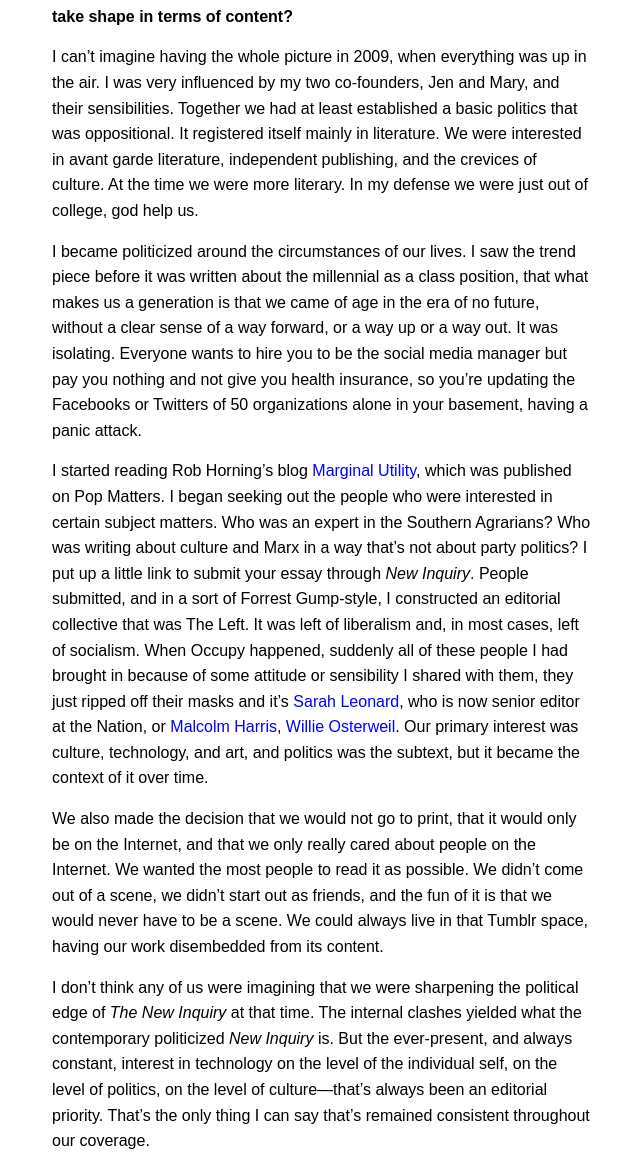
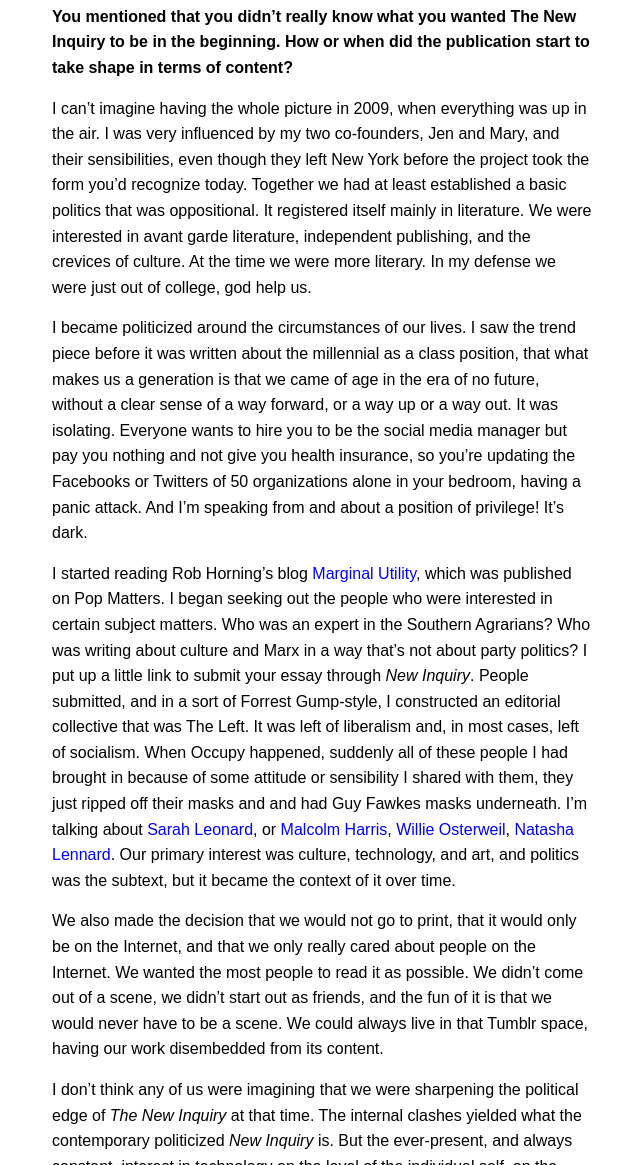
Before and after one commit to aredotna/building, a Jekyll site: the page built from _posts/2017-10-02-rachel-rosenfelt.markdown, in a window 1280 px wide and 1400 px high, scrolled down 4855 px, cut to the strip 212-1377 px from the top of the window. Shown: the whole strip, without its empty margins (318-958 px from the left). Built offline with Jekyll 4.4.1, drawn with Linux system fonts in a browser that asks for light colours; some of the changed text lies outside the part shown.

Commit message:
Rachel edits

```diff
--- a/_posts/2017-09-25-rachel-rosenfelt.markdown
+++ b/_posts/2017-10-02-rachel-rosenfelt.markdown
@@ -10,7 +10,7 @@
 author: "Meg Miller"
 ---
 
-Rachel Rosenfelt is a co-publisher of [_The New Inquiry_](https://thenewinquiry.com), the creative director for Verso Books, and associate director of the department of Creative Publishing and Critical Journalism at The New School in New York. She founded The New Inquiry in 2009, along with friends Mary Borkowski and Jennifer Bernstein, and grew it into the thoughtful, critical, often provocative publication it’s now known as. Many of the most interesting and influential writers working today have appeared on the magazine’s masthead early on in their careers. Rachel credits the recession for her own politicization, and many of the perennial themes and the oppositional attitude of the magazine seem to be tied inextricably to its formative years, pre- and post- Occupy Wall Street. In a year when topics like anti-fascism and anti-racism are headlining basically all major publications, _The New Inquiry_’s near decade of critical essays and reportage in that vein feel as fresh as ever.
+Rachel Rosenfelt is a co-publisher of [_The New Inquiry_](https://thenewinquiry.com), the creative director for Verso Books, and associate director of the department of Creative Publishing and Critical Journalism at The New School in New York, and 2017-2018 member of NEW INC. She founded The New Inquiry in 2009, along with friends Mary Borkowski and Jennifer Bernstein, and grew it into the thoughtful, critical, often provocative publication it’s now known as. Many of the most interesting and influential writers working today have appeared on the magazine’s masthead early on in their careers. Rachel credits the recession for her own politicization, and many of the perennial themes and the oppositional attitude of the magazine seem to be tied inextricably to its formative years, pre- and post- Occupy Wall Street. In a year when topics like anti-fascism and anti-racism are headlining basically all major publications, _The New Inquiry_’s near decade of critical essays and reportage in that vein feel as fresh as ever.
 
 The New Inquiry has always been based on the web, and Rachel and the magazine’s editorial board are continuously experimenting with what it means to be a digital publication. In April, the magazine published a machine-learning tool called the [White Collar Crime Risk Zones](https://thenewinquiry.com/white-collar-crime-risk-zones/), built by Sam Lavigne, Brian Clifton, and [New Inquiry co-publisher Francis Tseng](https://www.are.na/blog/case%20study/2017/04/11/propaganda-of-the-meme.html), which seemed to me to indicate a new phase, and new level maturation, of that endeavor. I asked Rachel if she’d be game to talk about where The New Inquiry is now and where it’s going. Over the phone late last week she was warm and intelligent, and equally animated when recounting the publication’s decentralized beginnings as she was articulating its constant evolution and way forward.
 
@@ -24,7 +24,7 @@
 
 No I think you’re right. The New Inquiry started just as an accident with friends of mine, Mary Borkowski and Jennifer Bernstein, who I knew from college. What New Inquiry ended up becoming was very different from what we had in mind. At the time we had a lot of unstructured intellectual energy and a sense of urgency about intervening ideas, but it was less clear then what we were feeling urgent about. In retrospect, it was student debt and the atrophy in journalism and publishing, alongside the inability of the university system to structure the talent it was producing.
 
-I had blogged pretty prolifically in college. There was a community of different blogs, which was pretty small scale in the scheme of things, but those were the people I thought were doing the most interesting writing. We thought, what if we could get the people on the Internet that we didn’t know, but who were similarly unstructured, to write under the same thing? And we’ll call it something that sounds real, like _The New Inquiry_, and we’ll just see what happens. But when something doesn’t exist, you have to cross this ocean between it not existing and it being something people are willing to donate their time to. You want them to see what you see, and feel what you feel. When you’ve got nothing—no funding, not even clear idea of what it is—it’s not easy to get people to contribute their labor and energy to help build something.
+I had blogged pretty prolifically in college. There was a community of different blogs, which was pretty small scale in the scheme of things, but those were the people I thought were doing the most interesting writing. I thought, what if we could get the people on the Internet that we didn’t know, but who were similarly unstructured, to write under the same thing? And we’ll call it something that sounds real, like _The New Inquiry_, and we’ll just see what happens. But when something doesn’t exist, you have to cross this ocean between it not existing and it being something people are willing to donate their time to. You want them to see what you see, and feel what you feel. When you’ve got nothing—no funding, not even clear idea of what it is—it’s not easy to get people to contribute their labor and energy to help build something.
 
 After failed attempts at trying to get something started on a Wordpress and other things, I noticed that the people I wanted to work with all had Tumblrs, and they were updating them all the time. Tumblr was a new and primarily visual medium then, and I just thought, I’m not going to pull teeth here, I’m going to go where they are. I thought, well _The New Inquiry_ is a Tumblr then, whatever—if this is a medium that feels natural to people, who am I to question it?
 
@@ -34,17 +34,17 @@
 
 **That sense of collectivity feels inherent to what The New Inquiry became. Did you also find you were getting contributors through Tumblr?**
 
-I don’t know. I think probably, but in a way that I can’t track. But the kinds of cultures that emerged on Tumblr, the youth-oriented, female, often people of color—the kind of Tumblr Brat, that’s my ideal reader. I love this notion, even though we’re not really active on Tumblr anymore, that there is kind of this cacophony of insane teenage girls that are in the DNA of this project.
+I don’t know. I think probably, but in a way that I can’t track. But the kinds of cultures that emerged on Tumblr, the youth-oriented, female, diverse, experimental communities—the kind of Teenage Tumblr Thug, that’s my ideal reader. I love this notion, even though we’re not really active on Tumblr anymore, that there is kind of this batshit cacophony of teenage girls that are in the DNA of this project.
 
 <iframe class="arena-iframe" width="100%" height="2090" src="https://www.are.na/rachel-rosenfelt/affect-theory-cybernetics-staging/embed"></iframe>
 
 **You mentioned that you didn’t really know what you wanted The New Inquiry to be in the beginning. How or when did the publication start to take shape in terms of content?**
 
-I can’t imagine having the whole picture in 2009, when everything was up in the air. I was very influenced by my two co-founders, Jen and Mary, and their sensibilities. Together we had at least established a basic politics that was oppositional. It registered itself mainly in literature. We were interested in avant garde literature, independent publishing, and the crevices of culture. At the time we were more literary. In my defense we were just out of college, god help us.
+I can’t imagine having the whole picture in 2009, when everything was up in the air. I was very influenced by my two co-founders, Jen and Mary, and their sensibilities, even though they left New York before the project took the form you'd recognize today. Together we had at least established a basic politics that was oppositional. It registered itself mainly in literature. We were interested in avant garde literature, independent publishing, and the crevices of culture. At the time we were more literary. In my defense we were just out of college, god help us.
 
-I became politicized around the circumstances of our lives. I saw the trend piece before it was written about the millennial as a class position, that what makes us a generation is that we came of age in the era of no future, without a clear sense of a way forward, or a way up or a way out. It was isolating. Everyone wants to hire you to be the social media manager but pay you nothing and not give you health insurance, so you’re updating the Facebooks or Twitters of 50 organizations alone in your basement, having a panic attack.
+I became politicized around the circumstances of our lives. I saw the trend piece before it was written about the millennial as a class position, that what makes us a generation is that we came of age in the era of no future, without a clear sense of a way forward, or a way up or a way out. It was isolating. Everyone wants to hire you to be the social media manager but pay you nothing and not give you health insurance, so you’re updating the Facebooks or Twitters of 50 organizations alone in your bedroom, having a panic attack. And I'm speaking from and about a position of privilege! It's dark.
 
-I started reading Rob Horning’s blog [Marginal Utility](http://www.popmatters.com/archive/column/section/marginal-utility/), which was published on Pop Matters. I began seeking out the people who were interested in certain subject matters. Who was an expert in the Southern Agrarians? Who was writing about culture and Marx in a way that’s not about party politics? I put up a little link to submit your essay through _New Inquiry_. People submitted, and in a sort of Forrest Gump-style, I constructed an editorial collective that was The Left. It was left of liberalism and, in most cases, left of socialism. When Occupy happened, suddenly all of these people I had brought in because of some attitude or sensibility I shared with them, they just ripped off their masks and it’s [Sarah Leonard](https://twitter.com/sarahrlnrd), who is now senior editor at the Nation, or [Malcolm Harris](https://twitter.com/BigMeanInternet), [Willie Osterweil](https://thenewinquiry.com/author/willie-osterweil/). Our primary interest was culture, technology, and art, and politics was the subtext, but it became the context of it over time.
+I started reading Rob Horning’s blog [Marginal Utility](http://www.popmatters.com/archive/column/section/marginal-utility/), which was published on Pop Matters. I began seeking out the people who were interested in certain subject matters. Who was an expert in the Southern Agrarians? Who was writing about culture and Marx in a way that’s not about party politics? I put up a little link to submit your essay through _New Inquiry_. People submitted, and in a sort of Forrest Gump-style, I constructed an editorial collective that was The Left. It was left of liberalism and, in most cases, left of socialism. When Occupy happened, suddenly all of these people I had brought in because of some attitude or sensibility I shared with them, they just ripped off their masks and and had Guy Fawkes masks underneath. I'm talking about [Sarah Leonard](https://twitter.com/sarahrlnrd), or [Malcolm Harris](https://twitter.com/BigMeanInternet), [Willie Osterweil](https://thenewinquiry.com/author/willie-osterweil/), [Natasha Lennard](https://twitter.com/natashalennard). Our primary interest was culture, technology, and art, and politics was the subtext, but it became the context of it over time.
 
 We also made the decision that we would not go to print, that it would only be on the Internet, and that we only really cared about people on the Internet. We wanted the most people to read it as possible. We didn’t come out of a scene, we didn’t start out as friends, and the fun of it is that we would never have to be a scene. We could always live in that Tumblr space, having our work disembedded from its content.
 
@@ -70,11 +70,11 @@
 
 ![](https://d2w9rnfcy7mm78.cloudfront.net/1289231/original_b78ac546b64276bd7ca87a39946e1601.gif)
 
-**Francis came on in April, and The New Inquiry also recently received a grant from the Brown Institute at Columbia to work on what you’re calling “rhetorical software.” The first example of that is the [White Collar Crime Risk Zones](https://thenewinquiry.com/white-collar-crime-risk-zones/), a tool that uses machine learning to predict where financial crimes will happen across the U.S. How have you been thinking about the magazine differently recently, and how have you been thinking about how it will exist into the future?**
+**Francis came on in December of 2016 and the following spring _The New Inquiry_ received a grant from the Brown Institute at Columbia to work on what you’re calling “rhetorical technology.” The first example of that is the [White Collar Crime Risk Zones](https://thenewinquiry.com/white-collar-crime-risk-zones/), a tool that uses machine learning to predict where financial crimes will happen across the U.S. How have you been thinking about the magazine differently recently, and how have you been thinking about how it will exist into the future?**
 
-The White Collar Crime Risk Zone launched as a part of the [Abolish](https://thenewinquiry.com/magazine/abolish/) issue, and it’s an indication of an expanded imagination of what a magazine can be. I see the White Collar Crime Risk Zone app as what a political cartoon used to be, when the form was at its height. Which would be like when cartoonist [Thomas Nast brought down Tammony Hall](https://blog.mcny.org/2013/09/24/thomas-nast-takes-down-tammany-a-cartoonists-crusade-against-a-political-boss/) in 19th century New York. That was when political cartoons were really powerful, and we see “rhetorical software” as not unlike that. The challenge of imagining new forms that are in the service of our critical project is one of the more exciting frontiers that we are moving into.
+The White Collar Crime Risk Zone concept came from Brian Clifton, who teamed up with Sam and Francis to launch it as a part of the [Abolish](https://thenewinquiry.com/magazine/abolish/) issue, and it’s an indication of an expanded imagination of what a magazine can be. I see the White Collar Crime Risk Zone app as what a political cartoon used to be, when the form was at its height. Which would be like when cartoonist [Thomas Nast brought down Tammony Hall](https://blog.mcny.org/2013/09/24/thomas-nast-takes-down-tammany-a-cartoonists-crusade-against-a-political-boss/) in 19th century New York. That was when political cartoons were really powerful, and we see “rhetorical technology” as not unlike that. The challenge of imagining new forms that are in the service of our critical project is one of the more exciting frontiers that we are moving into.
 
-[Ava Kofman](https://thenewinquiry.com/author/ava-kofman/), the current editor-in-chief, has a very strong editorial vision. Her first issue was the [Violence](https://thenewinquiry.com/editors-note-vol-56-violence/) issue, which came out in November of last year. You can also look at what was published in the aftermath of the election to see _The New Inquiry’s_ priorities. We stand by and are very proud of our response. _The New Inquiry_ never does well in an election cycle because the concerns that pop up in other publications during the election cycle are evergreen concerns for us. But after Trump was elected, the kind of energy that rushed into The New Inquiry, and the response, was so good. I’ve never been prouder of anything than the things that we published in the immediate term after Trump’s election, and that is a line that we hold. We’re not responding to the news, we’re responding to these perennial issues that color everything.
+[Ava Kofman](https://thenewinquiry.com/author/ava-kofman/), the current editor-in-chief, has a very strong editorial vision. She brought on Aaron Cantú and Maya Binyam as senior editors, alongside Raven Rakia and others. We've been growing an amazing staff including Tiana Reid and Lou Cornum from there. Their first issue was the [Violence](https://thenewinquiry.com/editors-note-vol-56-violence/) issue, which came out in November of last year. You can also look at what was published in the aftermath of the election to see _The New Inquiry’s_ priorities under their leadership. We stand by and [are](https://thenewinquiry.com/the-day-after-the-election-i-did-not-go-outside/) [very](https://thenewinquiry.com/a-time-for-treason/) [proud](https://thenewinquiry.com/lose-your-kin/) of [our response](https://thenewinquiry.com/resisting-trumps-islamophobic-promise-for-america/). _The New Inquiry_ never does well in an election cycle because the concerns that pop up in other publications during the election cycle are evergreen concerns for us. But after Trump was elected, the kind of energy that rushed into The New Inquiry, and the response, was so good. I’ve never been prouder of anything than the things that we published in the immediate term after Trump’s election, and that is a line that we hold. We’re not responding to the news, we’re responding to these perennial issues that color everything.
 
 **Right. The issues that have been on everyone’s mind lately, and are being covered with new fervor in almost every publication, are issues that have long been the bedrock of New Inquiry.**
 
```
Also changed, not shown: other parts of _posts/2017-10-02-rachel-rosenfelt.markdown (+1 -1 lines).
